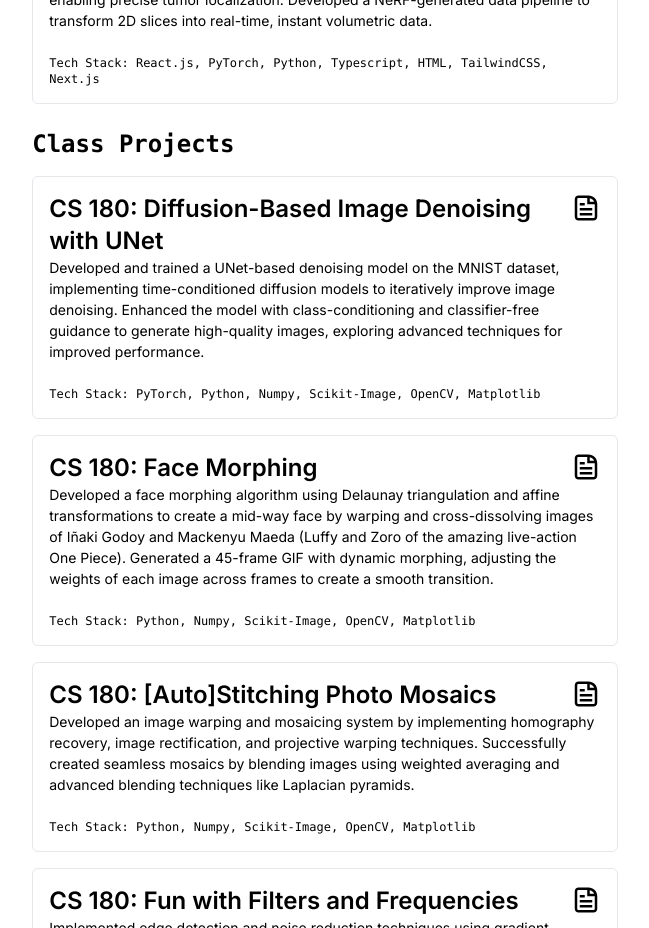
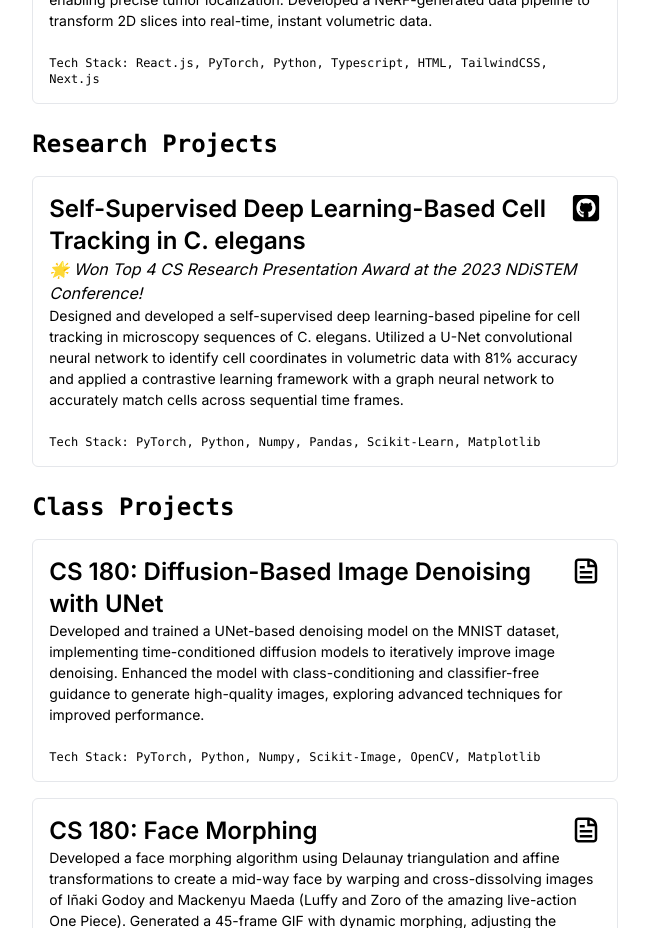
Before and after one commit to ethan-tam33/ethans-website, a Next.js app in the folder ethans-portfolio/: page /projects in a window 1280 px wide. Shown: the part 1060-1988 px from the top of the page, without its empty margins (315-964 px from the left). Built offline with nearby package versions, Linux system fonts and the light colour scheme.

Commit message:
Added research

```diff
--- a/ethans-portfolio/app/projects/page.tsx
+++ b/ethans-portfolio/app/projects/page.tsx
@@ -49,6 +49,20 @@ export default function Projects() {
                         </div>
                     </div>
 
+                    {/* Research Projects Section */}
+                    <div className="my-6">
+                        <h2 className="font-mono text-2xl font-semibold">Research Projects</h2>
+                        <div className="mt-4">
+                            <Project
+                                title="Self-Supervised Deep Learning-Based Cell Tracking in C. elegans"
+                                description="Designed and developed a self-supervised deep learning-based pipeline for cell tracking in microscopy sequences of C. elegans. Utilized a U-Net convolutional neural network to identify cell coordinates in volumetric data with 81% accuracy and applied a contrastive learning framework with a graph neural network to accurately match cells across sequential time frames."
+                                githubLink="https://docs.google.com/presentation/d/11HUk2ZEcIQ-Jioc_yPLQ-GVPPrATfublWZOm_oO9g5s/edit?usp=sharing"
+                                award="Won Top 4 CS Research Presentation Award at the 2023 NDiSTEM Conference!"
+                                techStack="PyTorch, Python, Numpy, Pandas, Scikit-Learn, Matplotlib"
+                            />
+                        </div>
+                    </div>
+
                     {/* Class Projects Section */}
                     <div className="my-6">
                         <h2 className="font-mono text-2xl font-semibold">Class Projects</h2>
@@ -88,9 +102,6 @@ export default function Projects() {
                                 docLink="https://ethan-tam-cs180.notion.site/Project-1-Images-of-the-Russian-Empire-Colorizing-the-Prokudin-Gorskii-Photo-Collection-1f0de417ebd14ba29ef2325232ae9846?pvs=4"
                                 techStack="Python, Numpy, Scikit-Image"
                             />
-
-
-
                         </div>
                     </div>
                 </div>
```
